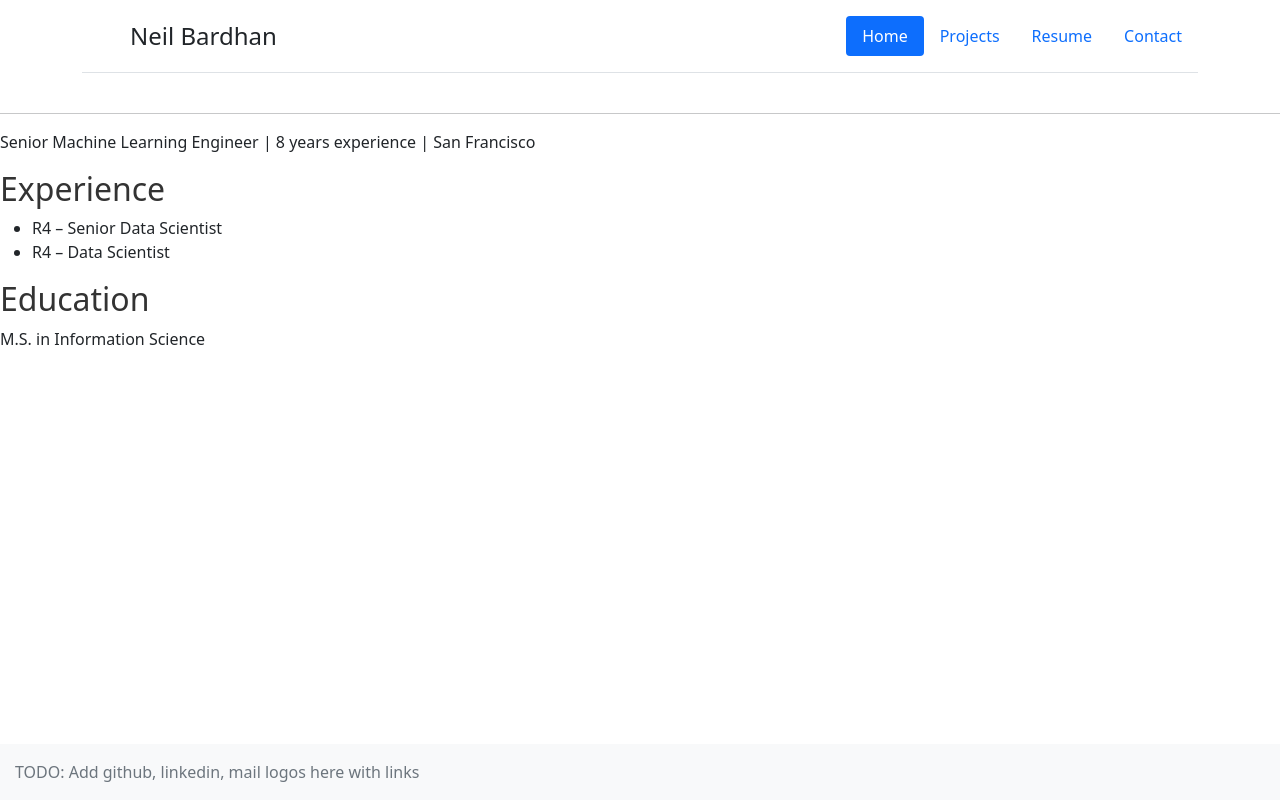
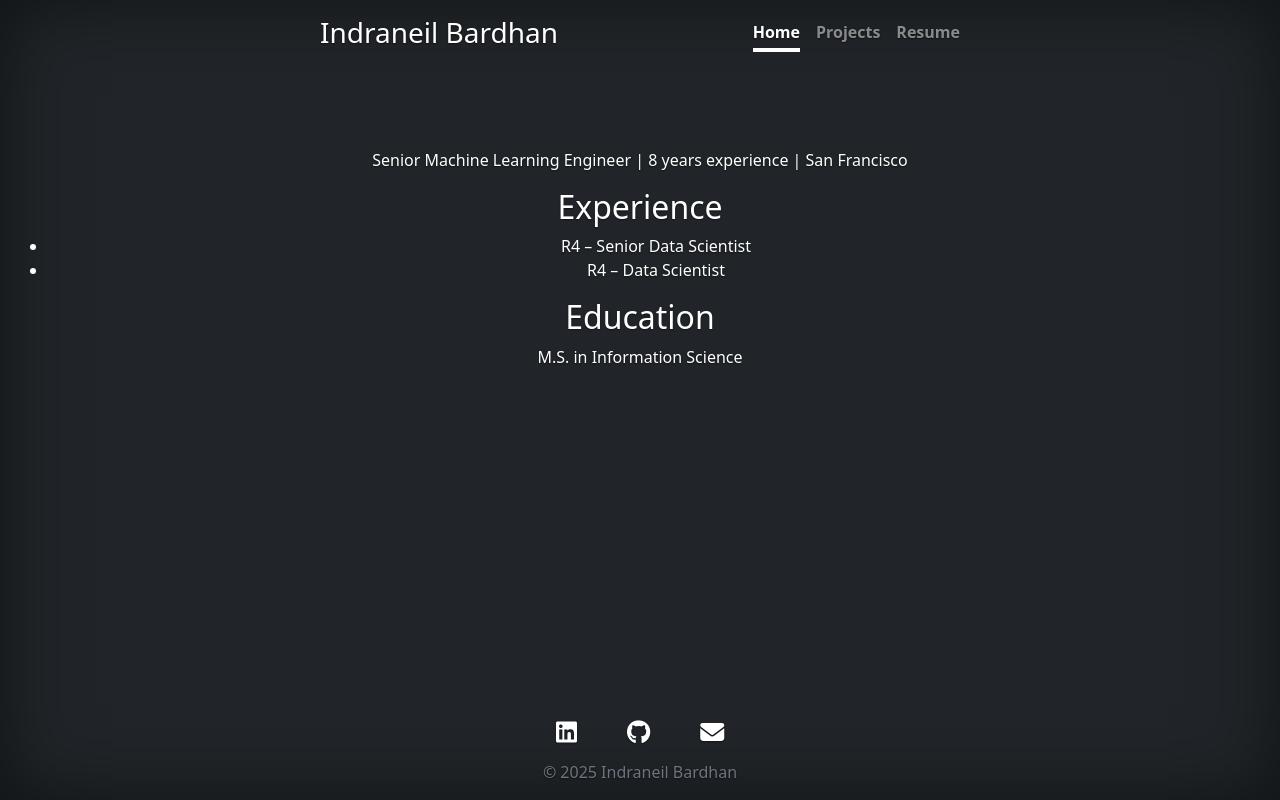
Before and after one commit to NeilBardhan/neilbio, a Flask app: page /resume in a window 1280 px wide. Run offline with Flask 3, Linux system fonts and the light colour scheme; some libraries are stand-ins or nearby versions.

Commit message:
Major updates to layout of home page

```diff
--- a/static/css/style.css
+++ b/static/css/style.css
@@ -1,28 +1,89 @@
+/*
+ * Globals
+ */
+
+
+/* Custom default button */
+.btn-secondary,
+.btn-secondary:hover,
+.btn-secondary:focus {
+  color: #333;
+  text-shadow: none; /* Prevent inheritance from `body` */
+}
+
+/*
+ * Header
+ */
+
+.nav-masthead .nav-link {
+  padding: .25rem 0;
+  font-weight: 700;
+  color: rgba(255, 255, 255, .5);
+  background-color: transparent;
+  border-bottom: .25rem solid transparent;
+}
+
+.nav-masthead .nav-link:hover,
+.nav-masthead .nav-link:focus {
+  border-bottom-color: rgba(255, 255, 255, .25);
+}
+
+.nav-masthead .nav-link + .nav-link {
+  margin-left: 1rem;
+}
+
+.nav-masthead .active {
+  color: #fff;
+  border-bottom-color: #fff;
+}
+
+
 body {
-    font-family: Arial, sans-serif;
+    /* font-family: Arial, sans-serif; */
     margin: 40px;
     display: flex;
     flex-direction: column;
     min-height: 100vh;
+    text-shadow: 0 .05rem .1rem rgba(0, 0, 0, .5);
+    box-shadow: inset 0 0 5rem rgba(0, 0, 0, .5);
 }
-nav a {
+
+.cover-container {
+  max-width: 42em;
+}
+
+bd-placeholder-img {
+  font-size: 1.125rem;
+  text-anchor: middle;
+  user-select: none;
+}
+
+rounded-circle {
+    border-radius: 50%;
+    border-top-left-radius: 50%;
+    border-top-right-radius: 50%;
+    border-bottom-right-radius: 50%;
+    border-bottom-left-radius: 50%;
+}
+/* nav a {
     margin-right: 15px;
     text-decoration: none;
     color: darkblue;
-}
+} */
+
 h1, h2 {
-    color: #333;
+    color: #fff;
 }
 
-.b-example-divider {
+/* .b-example-divider {
   height: 3rem;
   background-color: rgba(0, 0, 0, .1);
   border: solid rgba(0, 0, 0, .15);
   border-width: 1px 0;
   box-shadow: inset 0 .5em 1.5em rgba(0, 0, 0, .1), inset 0 .125em .5em rgba(0, 0, 0, .15);
-}
+} */
 
-.form-control-dark {
+/* .form-control-dark {
   color: #fff;
   background-color: var(--bs-dark);
   border-color: var(--bs-gray);
@@ -45,11 +106,52 @@ h1, h2 {
 
 .dropdown-toggle {
   outline: 0;
+} */
+
+.footer {
+  /* background-color: #d1cbcb; */
+  width: auto;
+  margin-top: auto;
+  /* max-width: 900px; */
+  padding: 0 15px;
 }
 
-.footer-container {
-  width: auto;
-  margin-top: auto;
-  max-width: 680px;
-  padding: 0 15px;
+.social-links {
+    display: flex;
+    justify-content: center;
+    align-items: center;
+    gap: 20px; /* spacing between icons */
+    margin: 10px 0;
 }
+
+.social-links a {
+    color: #fff;
+    margin: 0 15px;
+    font-size: 1.5rem;
+    text-decoration: none;
+    transition: color 0.3s ease;
+}
+
+.social-links a:hover {
+    color: #0a66c2; /* LinkedIn blue for hover */
+}
+
+.social-links a.github:hover {
+    color: #aba8a8;
+}
+
+.social-links a.mail:hover {
+    color: #d44638; /* Gmail red */
+}
+/*
+@media (max-width: 680px) {
+      .social-links a {
+        margin: 0 10px;
+        font-size: 1.3rem;
+    }
+} */
+
+.full-width-bar {
+  width: 100%;
+  height: 80px;
+}
--- a/templates/base.html
+++ b/templates/base.html
@@ -14,7 +14,9 @@
     <!-- Bootstrap core CSS -->
 <link href=" {{ url_for('static', filename='css/bootstrap/bootstrap.min.css') }}" rel="stylesheet">
 
-    <style>
+<link rel="stylesheet" href="https://cdnjs.cloudflare.com/ajax/libs/font-awesome/6.5.0/css/all.min.css">
+
+<style>
       .bd-placeholder-img {
         font-size: 1.125rem;
         text-anchor: middle;
@@ -29,40 +31,51 @@
         }
       }
     </style>
-
 </head>
 
-<body>
-    <div class="container">
-    <header class="d-flex flex-wrap justify-content-center py-3 mb-4 border-bottom">
-      <a href="/" class="d-flex align-items-center mb-3 mb-md-0 me-md-auto text-dark text-decoration-none">
-        <svg class="bi me-2" width="40" height="32"><use xlink:href="#bootstrap"/></svg>
-        <span class="fs-4">Neil Bardhan</span>
-      </a>
+<body class="d-flex h-100 text-center text-white bg-dark">
+    <div class="cover-container d-flex w-100 h-100 p-3 mx-auto flex-column">
+    <!-- <header class="d-flex flex-wrap justify-content-center py-3 mb-4 border-bottom"> -->
+    <header class="mb-auto">
+      <div>
+        <h3 class="float-md-start mb-0">Indraneil Bardhan</h3>
+        <nav class="nav nav-masthead justify-content-center float-md-end">
+            <a class="nav-link active" aria-current="page" href="{{ url_for('index') }}">Home</a>
+            <a class="nav-link" href="{{ url_for('projects') }}">Projects</a>
+            <a class="nav-link" href="{{ url_for('resume') }}">Resume</a>
+        </nav>
+      </div>
 
-      <ul class="nav nav-pills">
+      <!-- <ul class="nav nav-pills">
         <li class="nav-item"><a href="{{ url_for('index') }}" class="nav-link active" aria-current="page">Home</a></li>
         <li class="nav-item"><a href="{{ url_for('projects') }}" class="nav-link">Projects</a></li>
         <li class="nav-item"><a href="{{ url_for('resume') }}" class="nav-link">Resume</a></li>
         <li class="nav-item"><a href="mailto:indraneil.bardhan@gmail.com" class="nav-link">Contact</a></li>
-      </ul>
+      </ul> -->
     </header>
   </div>
 
-    <!-- <nav>
-        <a href="{{ url_for('index') }}">Home</a> |
-        <a href="{{ url_for('projects') }}">Projects</a> |
-        <a href="mailto:indraneil.bardhan@gmail.com">Contact</a>
-    </nav> -->
-    <hr>
-    <main>
+    <!-- <hr> -->
+    <div class="full-width-bar"></div>
+    <main class="px-3">
         {% block content %}{% endblock %}
     </main>
 </body>
 
-<footer class="footer mt-auto py-3 bg-light">
+<footer class="footer mt-auto py-3 text-white-50">
   <div class="footer-container">
-    <span class="text-muted">TODO: Add github, linkedin, mail logos here with links</span>
+    <div class="social-links">
+      <a href="https://www.linkedin.com/in/neilbardhan" target="_blank" aria-label="LinkedIn">
+        <i class="fab fa-linkedin"></i>
+      </a>
+      <a href="https://github.com/neilbardhan" target="_blank" class="github" aria-label="GitHub">
+        <i class="fab fa-github"></i>
+      </a>
+      <a href="mailto:indraneil.bardhan@gmail.com" class="mail" aria-label="Email">
+        <i class="fas fa-envelope"></i>
+      </a>
+    </div>
+    <span class="text-muted">© 2025 Indraneil Bardhan</span>
   </div>
 </footer>
 
```
Also changed, not shown: static/css/home.css (deleted, +0 -53 lines), templates/index.html (+30 -1 lines).
